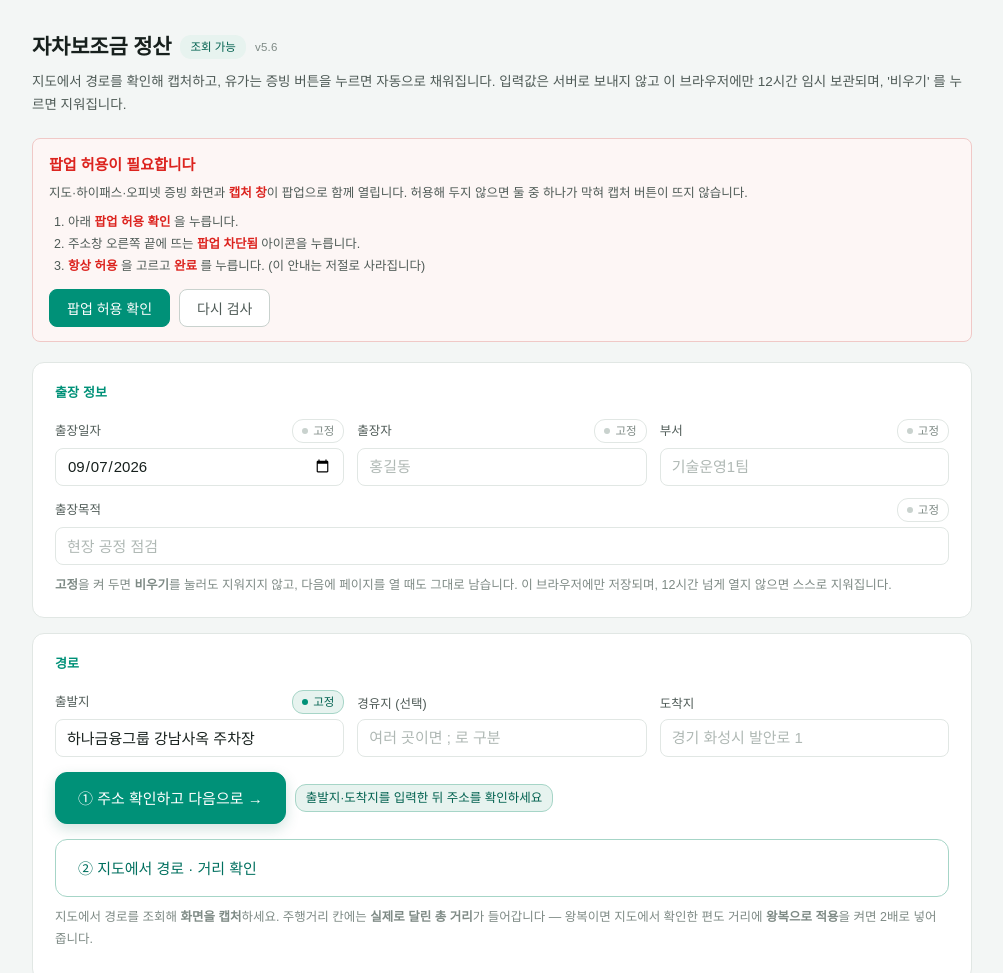
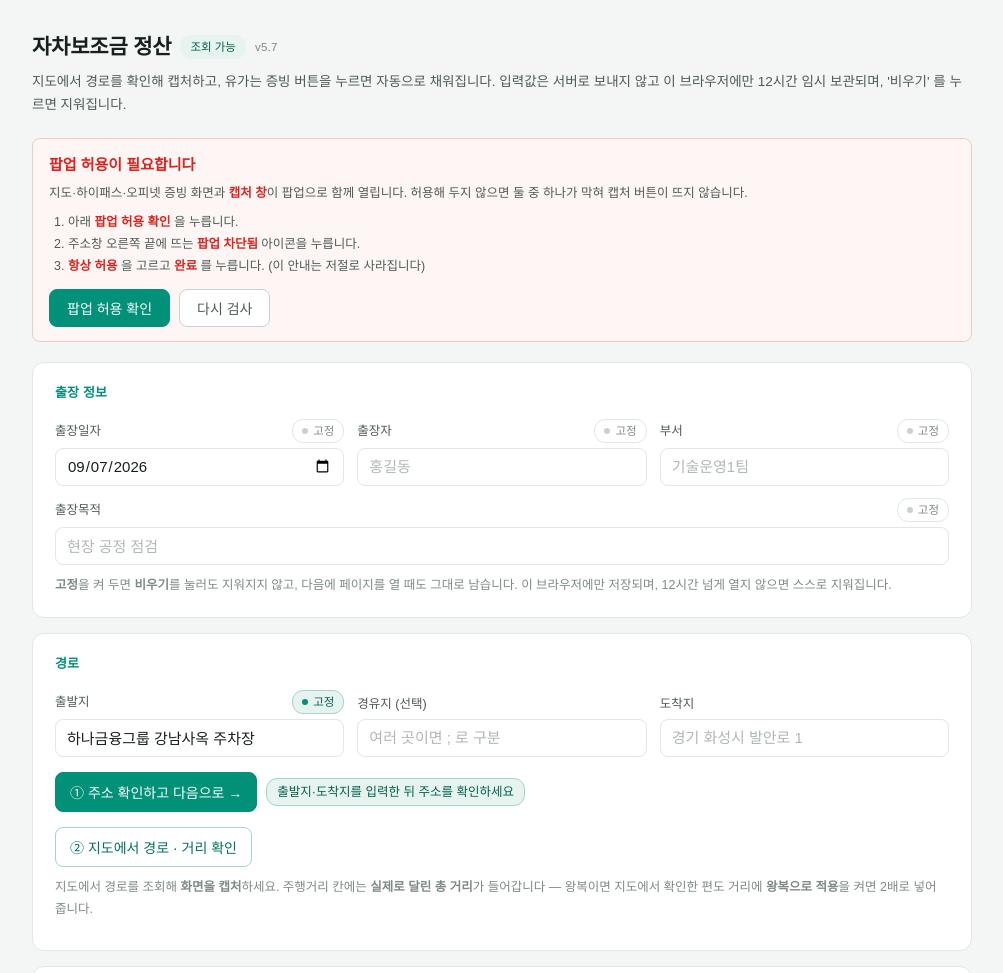
Before and after one commit to jhleokim/jacha, a website: page public/index.html in a window 1280 px wide. Shown: the top 973 px of the page, without its empty margins (138-1141 px from the left). Drawn offline with Linux system fonts and the light colour scheme.

Commit message:
Reduce route button size and visual weight (v5.7)

```diff
--- a/public/index.html
+++ b/public/index.html
@@ -215,12 +215,12 @@ kbd{background:#EFF3F1;border:1px solid var(--ln-2);border-bottom-width:2px;bord
 #draftbar p{margin:5px 0 0;font-size:12.5px;color:var(--ink-2);line-height:1.65}
 #draftbar .row{margin-top:10px}
 /* Clear next actions, including keyboard and mobile use. */
-.route-action{min-height:52px;padding:14px 22px;font-weight:700;font-size:15px;border-radius:12px}
-#omap{width:100%;min-height:58px;text-align:left;display:flex;align-items:center;justify-content:space-between}
-#chkaddr.p,#omap.p{box-shadow:0 5px 14px rgba(0,100,78,.18)}
+.route-action{height:40px;min-height:40px;padding:0 14px;font-weight:500;font-size:14px;border-radius:8px}
+#omap{width:auto;text-align:left;display:inline-flex;align-items:center;gap:14px}
+#chkaddr.p,#omap.p{box-shadow:none}
 button:focus-visible{outline:3px solid #147dba;outline-offset:3px}
 #oilshot{min-height:36px;color:#00614f;border-color:#7db9a7;background:#edf8f3;font-weight:600}
-@media(max-width:540px){#chkaddr{width:100%}.route-action{font-size:14px}}
+@media(max-width:540px){.route-action{height:44px;min-height:44px}}
 @media(prefers-reduced-motion:reduce){button.next{animation:none}}
 </style>
 </head>
@@ -509,7 +509,7 @@ button:focus-visible{outline:3px solid #147dba;outline-offset:3px}
 <script src="config.js" onerror="void 0"></script>
 <script>
 "use strict";
-var VERSION="v5.6";   // 화면을 고칠 때마다 올립니다 (사용자가 반영 여부를 확인하는 표시)
+var VERSION="v5.7";   // 화면을 고칠 때마다 올립니다 (사용자가 반영 여부를 확인하는 표시)
 var G="#009178", G_DK="#00705F", R="#DC231E",
     // 증빙 서식(캔버스)은 결재 문서 관행에 맞춰 맑은 고딕으로 고정합니다.
     FONT='"Malgun Gothic","맑은 고딕","Apple SD Gothic Neo",sans-serif';
```
